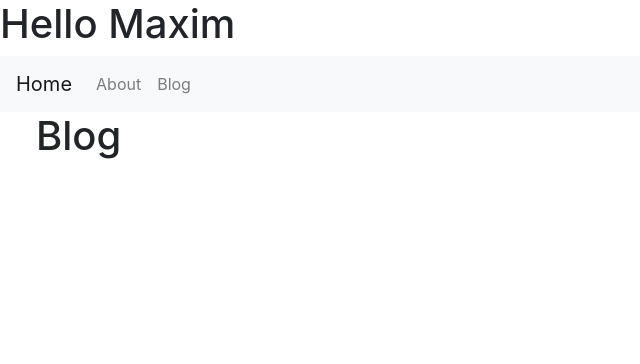
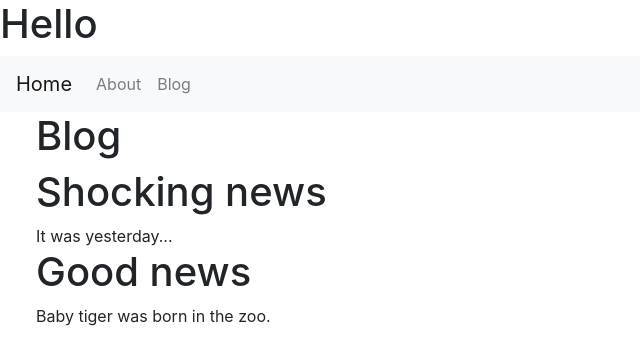
Before and after one commit to maximburkov/portfolio, a React (Create React App) app: page /Blog in a window 1280 px wide. Shown: the top 364 px of the page, without its empty margins (0-640 px from the left). Built offline with nearby package versions, Linux system fonts and the light colour scheme.

Commit message:
Sample posts showed in blog section.

```diff
--- a/src/components/Blog.js
+++ b/src/components/Blog.js
@@ -1,10 +1,39 @@
 import React, { Component } from 'react'
+import Post from './Post'
 
 export default class Blog extends Component {
+    constructor(props) {
+        super(props);
+
+        var posts = [
+            {
+                "title" : "Shocking news",
+                "text" : "It was yesterday..."
+            },
+            {
+                "title" : "Good news",
+                "text" : "Baby tiger was born in the zoo."
+            }
+        ];
+
+        this.state = {
+            posts: posts
+        };
+      }
+
+    componentDidMount() {
+
+    }
+
+
     render() {
+        const postsToRender = this.state.posts.map((post) =>
+            <Post title={post.title} text={post.text}/>);
+
         return (
             <div>
                 <h1>Blog</h1>
+                {postsToRender}
             </div>
         )
     }
--- /dev/null
+++ b/src/components/Post.js
@@ -0,0 +1,12 @@
+import React, { Component } from 'react'
+
+export default class Post extends Component {
+    render() {
+        return (
+            <div>
+                <h1>{this.props.title}</h1>
+                <div>{this.props.text}</div>
+            </div>
+        )
+    }
+}
--- a/src/index.js
+++ b/src/index.js
@@ -4,7 +4,7 @@ import App from './App';
 
 ReactDOM.render(
   <React.StrictMode>
-    <App text = "Maxim" />
+    <App/>
   </React.StrictMode>,
   document.getElementById('root')
 );
```
Also changed, not shown: src/Blog.js (deleted, +0 -11 lines), src/services/PostService.js (added).
